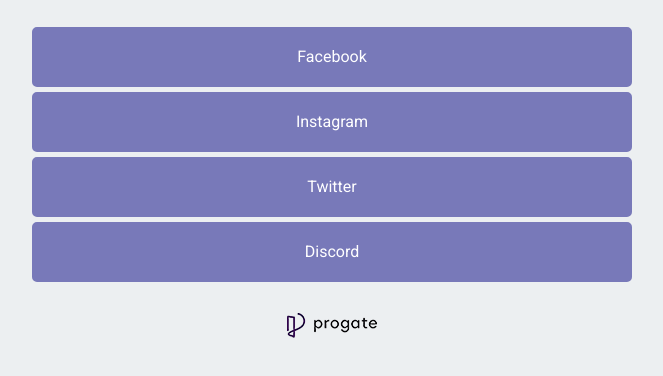
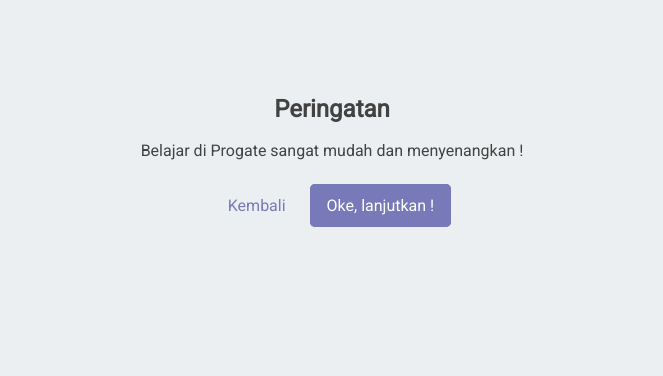
Before and after one commit to RizqiAzhari/social-media-landing-page, a plain HTML site: page index.html in a window 1280 px wide. Shown: the part 242-618 px from the top of the page, without its empty margins (308-971 px from the left). Drawn offline with Linux system fonts and the light colour scheme.

Commit message:
add a tag aside in index.html and add tracking data

```diff
--- a/index.html
+++ b/index.html
@@ -1,5 +1,6 @@
 <!DOCTYPE html>
 <html lang="en">
+
 <head>
     <meta charset="UTF-8">
     <meta name="viewport" content="width=device-width, initial-scale=1.0">
@@ -7,8 +8,27 @@
     <title>Ninja Ken | Social Link</title>
     <link rel="stylesheet" href="https://fonts.googleapis.com/css?family=Roboto&display=swap">
     <link rel="stylesheet" href="res/style.css">
+
+    <!-- Global site tag (gtag.js) - Google Analytics -->
+    <script async src="https://www.googletagmanager.com/gtag/js?id=G-CNN0FKPGB9"></script>
+    <script>
+        window.dataLayer = window.dataLayer || [];
+        function gtag() { dataLayer.push(arguments); }
+        gtag('js', new Date());
+
+        gtag('config', 'G-CNN0FKPGB9');
+    </script>
 </head>
+
 <body>
+    <aside>
+        <div class="warning-container">
+            <h2>Peringatan</h2>
+            <p>Belajar di Progate sangat mudah dan menyenangkan !</p>
+            <a href="#" onclick="goBack()">Kembali</a>
+            <a href="#" onclick="closeWarning()">Oke, lanjutkan !</a>
+        </div>
+    </aside>
     <header>
         <div class="profile-container">
             <img src="res/profile.png" alt="Foto profil" title="Ninja Ken">
@@ -37,4 +57,5 @@
     </footer>
     <script src="res/script.js"></script>
 </body>
+
 </html>
--- a/res/script.js
+++ b/res/script.js
@@ -0,0 +1,7 @@
+function goBack() {
+    history.back();
+}
+
+function closeWarning() {
+    document.getElementsByTagName('aside')[0].style.display = 'none';
+}
--- a/res/style.css
+++ b/res/style.css
@@ -89,6 +89,47 @@ footer a {
     background: url(progate.png) center center no-repeat;
 }
 
+aside {
+    position: fixed;
+    top: 0;
+    left: 0;
+    display: flex;
+    align-items: center;
+    justify-content: center;
+    width: 100vw;
+    height: 100vh;
+    padding: 15px;
+    background: #eceff1;
+}
+
+aside .warning-container h2 {
+    margin: 0 auto 15px;
+}
+
+aside .warning-container p {
+    margin: 0 auto 30px;
+}
+
+aside .warning-container a {
+    padding: 10px 15px;
+    background: transparent;
+    color: #7879b9;
+    transition: .25s;
+}
+
+aside .warning-container a:last-child {
+    margin-left: 5px;
+    background: #7879b9;
+    color: #fff;
+    border: solid 2px #7879b9;
+    border-radius: 5px;
+}
+
+aside .warning-container a:last-child:hover {
+    background: transparent;
+    color: #7879b9;
+}
+
 @media (min-width: 700px){
     header p,
     section ul li {
```
